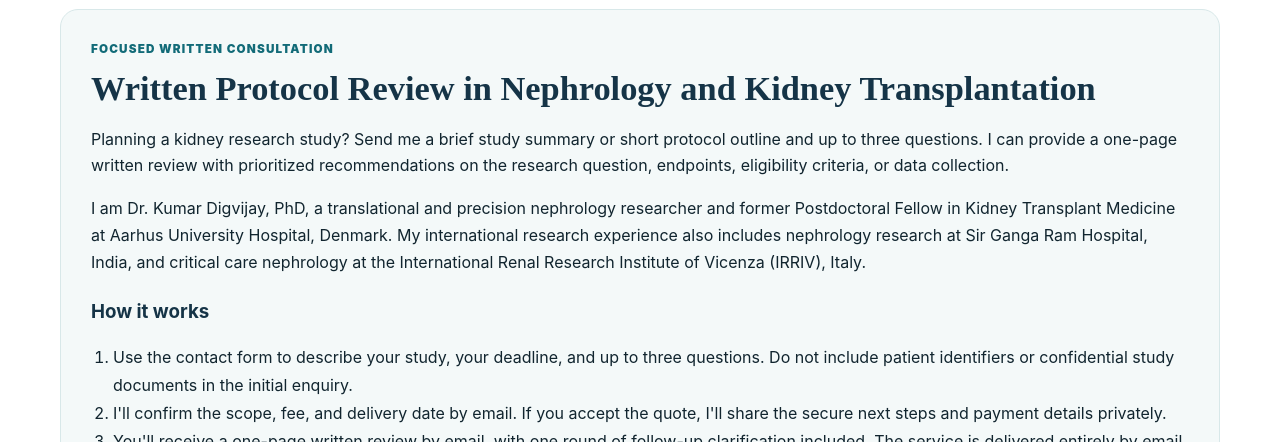
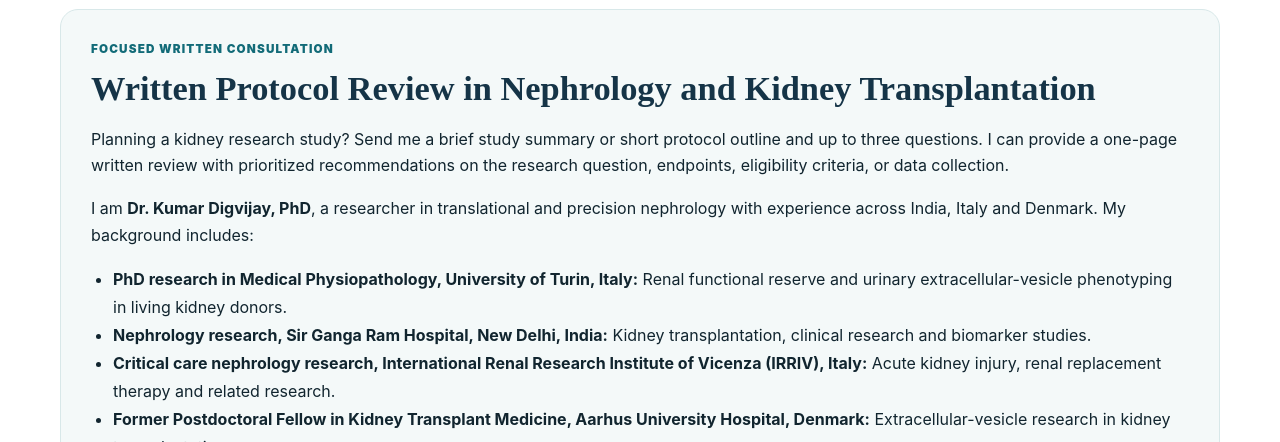
Before and after one commit to Digu19/Digu19.github.io, a plain HTML site: page services.html in a window 1280 px wide. Shown: the part 358-800 px from the top of the page. Drawn offline with Linux system fonts and the light colour scheme.

Commit message:
Present complete PhD and international research experience in protocol review section

```diff
--- a/services.html
+++ b/services.html
@@ -30,7 +30,13 @@ section{padding:70px 0;border-top:1px solid var(--line)}.section-head{display:gr
 <div class="kicker">Focused written consultation</div>
 <h2 id="protocol-review-heading" style="font-family:'Source Serif 4',serif;color:var(--navy);font-size:clamp(1.6rem,3vw,2.15rem);line-height:1.2;margin:8px 0 14px">Written Protocol Review in Nephrology and Kidney Transplantation</h2>
 <p>Planning a kidney research study? Send me a brief study summary or short protocol outline and up to three questions. I can provide a one-page written review with prioritized recommendations on the research question, endpoints, eligibility criteria, or data collection.</p>
-<p>I am Dr. Kumar Digvijay, PhD, a translational and precision nephrology researcher and former Postdoctoral Fellow in Kidney Transplant Medicine at Aarhus University Hospital, Denmark. My international research experience also includes nephrology research at Sir Ganga Ram Hospital, India, and critical care nephrology at the International Renal Research Institute of Vicenza (IRRIV), Italy.</p>
+<p>I am <strong>Dr. Kumar Digvijay, PhD</strong>, a researcher in translational and precision nephrology with experience across India, Italy and Denmark. My background includes:</p>
+<ul style="padding-left:22px;line-height:1.75;margin:10px 0 16px">
+<li><strong>PhD research in Medical Physiopathology, University of Turin, Italy:</strong> Renal functional reserve and urinary extracellular-vesicle phenotyping in living kidney donors.</li>
+<li><strong>Nephrology research, Sir Ganga Ram Hospital, New Delhi, India:</strong> Kidney transplantation, clinical research and biomarker studies.</li>
+<li><strong>Critical care nephrology research, International Renal Research Institute of Vicenza (IRRIV), Italy:</strong> Acute kidney injury, renal replacement therapy and related research.</li>
+<li><strong>Former Postdoctoral Fellow in Kidney Transplant Medicine, Aarhus University Hospital, Denmark:</strong> Extracellular-vesicle research in kidney transplantation.</li>
+</ul>
 <h3 style="color:var(--navy);margin:20px 0 10px">How it works</h3>
 <ol style="padding-left:22px;line-height:1.75">
 <li>Use the contact form to describe your study, your deadline, and up to three questions. Do not include patient identifiers or confidential study documents in the initial enquiry.</li>
```
